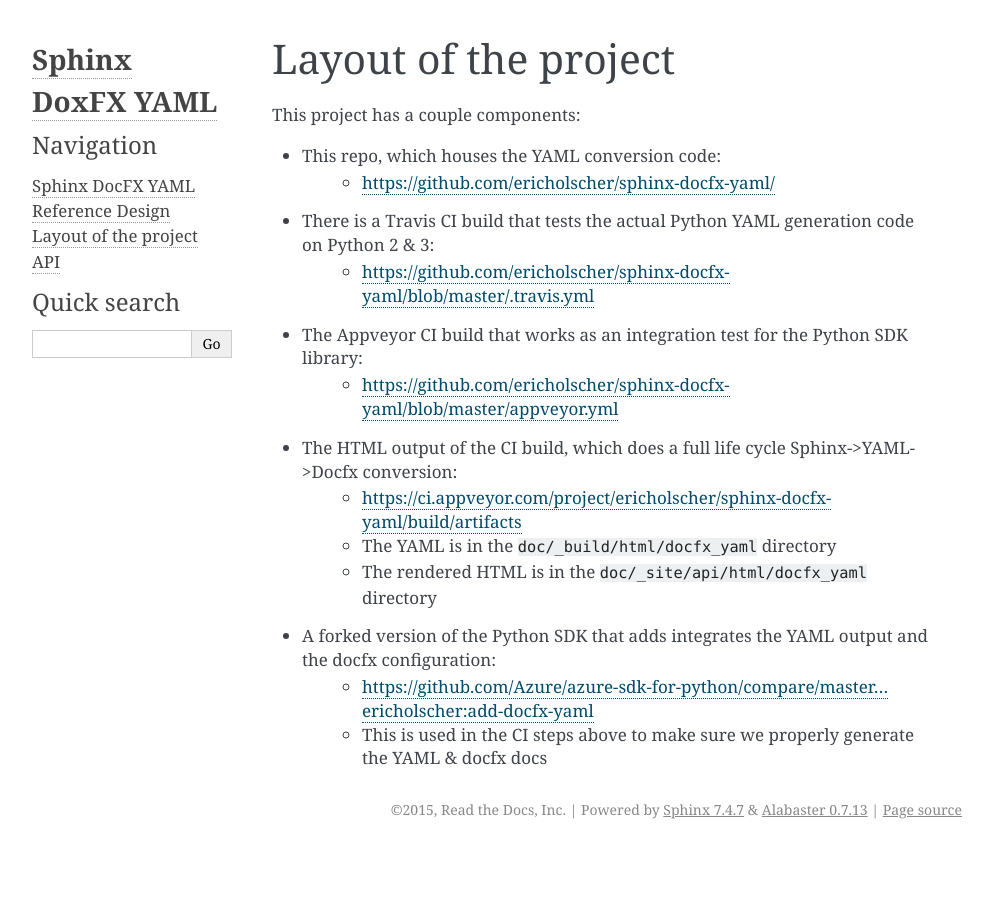
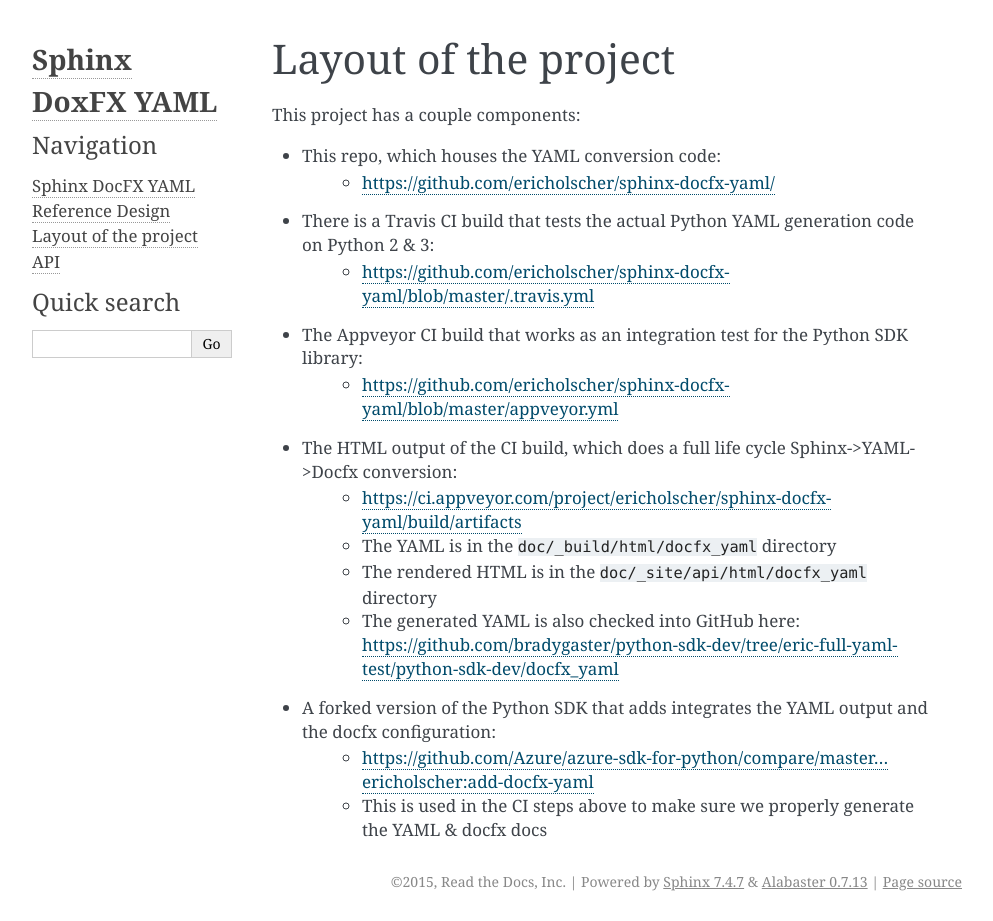
Before and after one commit to docascode/sphinx-docfx-yaml, a Sphinx documentation site: the page built from docs/layout.rst, in a window 1280 px wide. Shown: the whole page, without its empty margins (148-1141 px from the left). Built offline with Sphinx 7.4.7, drawn with Linux system fonts in a browser that asks for light colours; before the commit the page ends 900 px from its top, so only the background shows below that.

Commit message:
Add link to GH yaml

```diff
--- a/docs/layout.rst
+++ b/docs/layout.rst
@@ -13,6 +13,7 @@
    * https://ci.appveyor.com/project/ericholscher/sphinx-docfx-yaml/build/artifacts
    * The YAML is in the ``doc/_build/html/docfx_yaml`` directory
    * The rendered HTML is in the ``doc/_site/api/html/docfx_yaml`` directory
+   * The generated YAML is also checked into GitHub here: https://github.com/bradygaster/python-sdk-dev/tree/eric-full-yaml-test/python-sdk-dev/docfx_yaml
 * A forked version of the Python SDK that adds integrates the YAML output and the docfx configuration:
    * https://github.com/Azure/azure-sdk-for-python/compare/master...ericholscher:add-docfx-yaml
    * This is used in the CI steps above to make sure we properly generate the YAML & docfx docs
```
